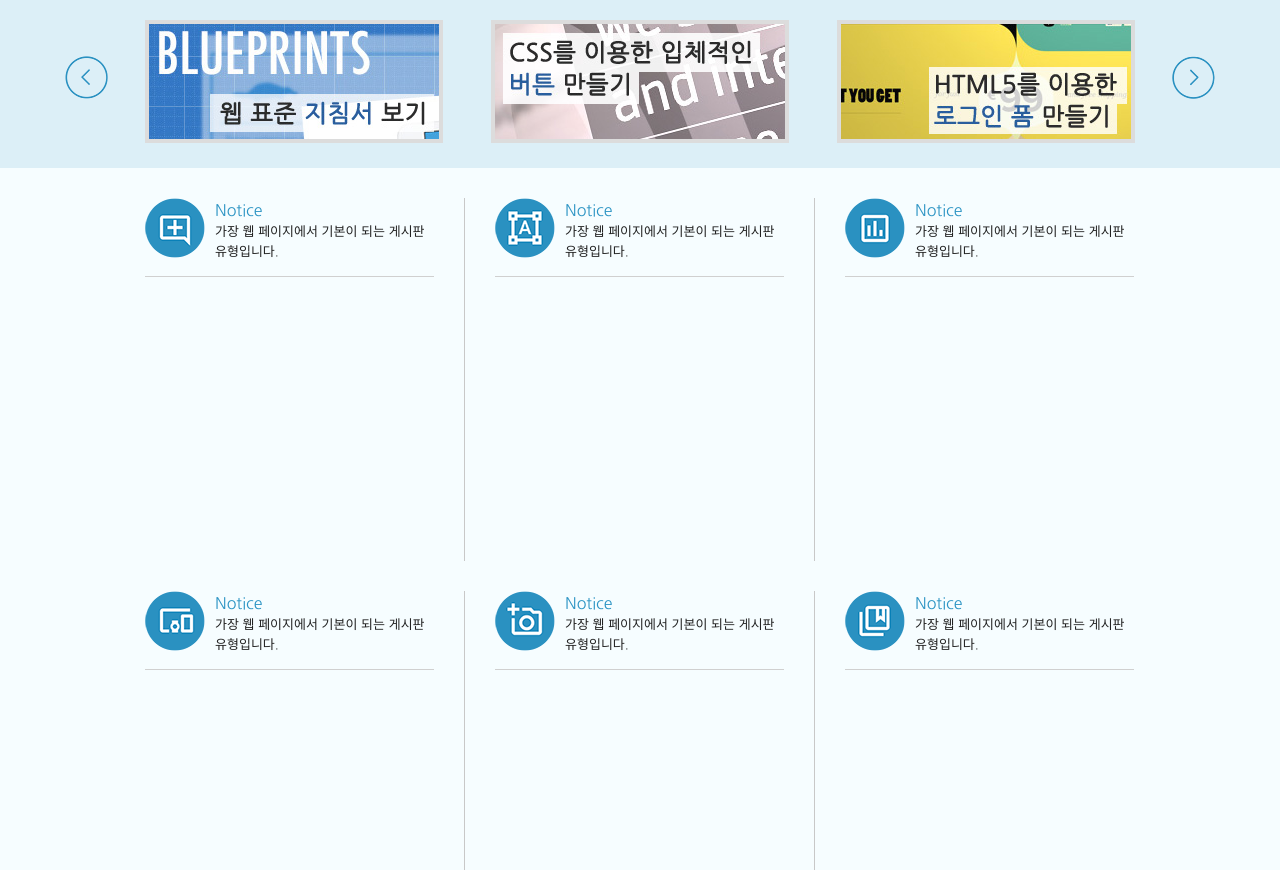
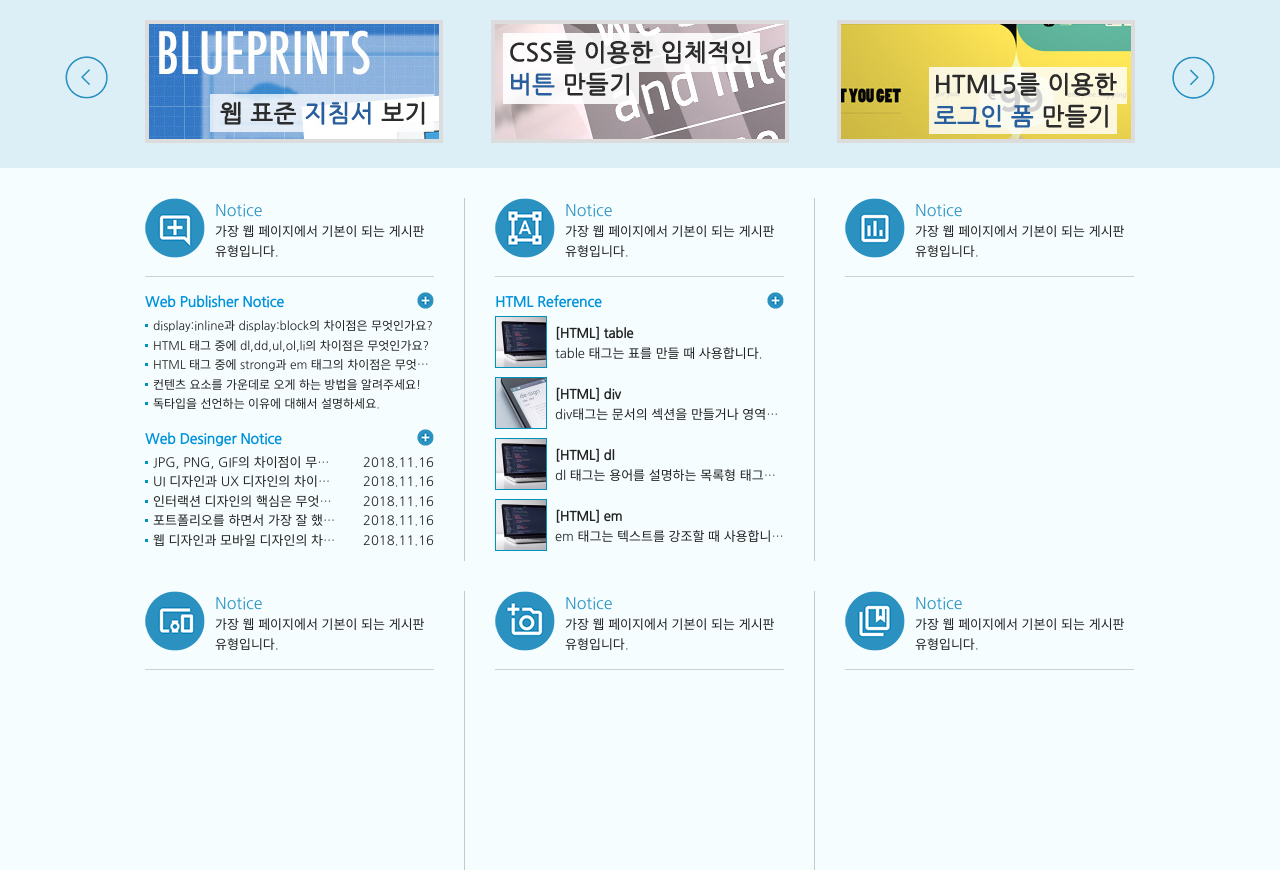
Before and after one commit to ksy90101/MakeOfWebStandard, a plain HTML site: page web/index.html in a window 1280 px wide. Shown: the part 627-1497 px from the top of the page. Drawn offline with Linux system fonts and the light colour scheme; a web font is replaced by a local one.

Commit message:
18, 19, 20. 게시판 1, 2, 3 수강완료

```diff
--- a/web/css/style.css
+++ b/web/css/style.css
@@ -329,6 +329,7 @@
     padding-left: 70px;
     border-bottom: 1px solid #d0d0d0;
     padding-bottom: 15px;
+    margin-bottom: 15px;
 }
 
 .cont .col1 .ico_img { background-position: 0px -240px; }
@@ -344,3 +345,27 @@
 .cont .col4 .ico_img:hover { background-position: -60px -420px; }
 .cont .col5 .ico_img:hover { background-position: -60px -480px; }
 .cont .col6 .ico_img:hover { background-position: -60px -540px; }
+
+/* 게시판 */
+.notice {position: relative;}
+.notice h4 { font-size: 14px; color: #0093db; padding-bottom: 3px; font-weight: bold }
+.notice ul li { overflow: hidden; text-overflow: ellipsis; white-space: nowrap; background: url(../img/dot.gif) no-repeat 0 8px; padding-left: 8px;}
+.notice ul li a {font-size: 12px;}
+.notice a.more {position: absolute; right: 0; top: 0; display: block; background: url(../img/icon.png) -150px -90px; width: 17px; height: 17px; }
+
+/* 게시판2 */
+.notice2 {position: relative; margin-top: 15px; }
+.notice2 h4 { font-size: 14px; color: #0093db; padding-bottom: 3px; font-weight: bold }
+.notice2 li {overflow: hidden; background: url(../img/dot.gif) no-repeat 0 8px; padding-left: 8px;}
+.notice2 li a {float: left; width: 65%; overflow: hidden; text-overflow: ellipsis; white-space: nowrap;}
+.notice2 li span {float: right; width: 30%; text-align: right;}
+.notice2 a.more {position: absolute; right: 0; top: 0; display: block; background: url(../img/icon.png) -150px -90px; width: 17px; height: 17px;}
+
+/* 게시판3 */
+.notice3 { position: relative; }
+.notice3 h4 { font-size: 14px; color: #0093db; padding-bottom: 3px; font-weight: bold }
+.notice3 li {position: relative; padding: 8px 0 14px 60px;}
+.notice3 li img {width: 50px; position: absolute; left: 0; top: 0; border: 1px solid #0093bd;}
+.notice3 li strong { display: block; }
+.notice3 li span { display: block;  overflow: hidden; text-overflow: ellipsis; white-space: nowrap; }
+.notice3 a.more {position: absolute; right: 0; top: 0; display: block; background: url(../img/icon.png) -150px -90px; width: 17px; height: 17px;}
--- a/web/index.html
+++ b/web/index.html
@@ -113,7 +113,7 @@
             <div class="container">
                 <div class="tit">
                     <h2>나는 개발자다!</h2>
-                    <a href="#" class="btn"><span class=".ir_pm">전체메뉴</span></a>
+                    <a href="#" class="btn"><span class="ir_pm">전체메뉴</span></a>
                 </div>
             </div>
         </div>
@@ -135,14 +135,76 @@
         <div id="cont_cont">
             <div class="container">
                 <div class="cont">
-                    <div class = "column col1">
+                    <div class="column col1">
                         <h3><span class="ico_img ir_pm">아이콘</span><span class="ico_tit">Notice</span></h3>
                         <p class="ico_desc">가장 웹 페이지에서 기본이 되는 게시판 유형입니다.</p>
+                        <!-- 게시판 -->
+                        <div class="notice">
+                            <h4>Web Publisher Notice</h4>
+                            <ul>
+                                <li><a href="#">display:inline과 display:block의 차이점은 무엇인가요?</a></li>
+                                <li><a href="#">HTML 태그 중에 dl,dd,ul,ol,li의 차이점은 무엇인가요?</a></li>
+                                <li><a href="#">HTML 태그 중에 strong과 em 태그의 차이점은 무엇인가요?</a></li>
+                                <li><a href="#">컨텐츠 요소를 가운데로 오게 하는 방법을 알려주세요!</a></li>
+                                <li><a href="#">독타입을 선언하는 이유에 대해서 설명하세요.</a></li>
+                            </ul>
+                            <a href="#" class="more ir_pm" title="더보기">더보기</a>
+                        </div>
+                        <!-- // 게시판 -->
+
+                        <!-- 게시판2 -->
+                        <div class="notice2">
+                            <h4>Web Desinger Notice</h4>
+                            <ul>
+                                <li><a href="#">JPG, PNG, GIF의 차이점이 무엇인가요?</a><span>2018.11.16</span></li>
+                                <li><a href="#">UI 디자인과 UX 디자인의 차이점을 설명하세요.</a><span>2018.11.16</span></li>
+                                <li><a href="#">인터랙션 디자인의 핵심은 무엇이라고 생각하나요?</a><span>2018.11.16</span></li>
+                                <li><a href="#">포트폴리오를 하면서 가장 잘 했다고 생각하는 부분은 무엇인가요?</a><span>2018.11.16</span></li>
+                                <li><a href="#">웹 디자인과 모바일 디자인의 차이가 무엇이라고 생각하나요?</a><span>2018.11.16</span></li>
+                            </ul>
+                            <a href="#" class="more ir_pm" title="더보기">더보기</a>
+                        </div>
+                        <!-- // 게시판2 -->
                     </div>
                     <!-- // col1 -->
                     <div class="column col2">
                         <h3><span class="ico_img ir_pm">아이콘</span><span class="ico_tit">Notice</span></h3>
                         <p class="ico_desc">가장 웹 페이지에서 기본이 되는 게시판 유형입니다.</p>
+                        <!-- 게시판3 -->
+                        <div class="notice3">
+                            <h4>HTML Reference</h4>
+                            <ul>
+                                <li>
+                                    <a href="#">
+                                        <img src="img/notice01.jpg" alt="이미지1">
+                                        <strong>[HTML] table</strong>
+                                        <span>table 태그는 표를 만들 때 사용합니다.</span>
+                                    </a>
+                                </li>
+                                <li>
+                                    <a href="#">
+                                        <img src="img/notice02.jpg" alt="이미지2">
+                                        <strong>[HTML] div</strong>
+                                        <span>div태그는 문서의 섹션을 만들거나 영역을 나눌 때 사용합니다.</span>
+                                    </a>
+                                </li>
+                                <li>
+                                    <a href="#">
+                                        <img src="img/notice01.jpg" alt="이미지1">
+                                        <strong>[HTML] dl</strong>
+                                        <span>dl 태그는 용어를 설명하는 목록형 태그입니다.</span>
+                                    </a>
+                                </li>
+                                <li>
+                                    <a href="#"> <img src="img/notice01.jpg" alt="이미지1">
+                                        <strong>[HTML] em</strong>
+                                        <span>em 태그는 텍스트를 강조할 때 사용합니다.</span>
+                                    </a>
+                                </li>
+                            </ul>
+                            <a href="#" class="more ir_pm" title="더보기">더보기</a>
+                        </div>
+                        <!-- // 게시판3 -->
                     </div>
                     <!-- // col2 -->
                     <div class="column col3">
```
Also changed, not shown: 1 other file.
